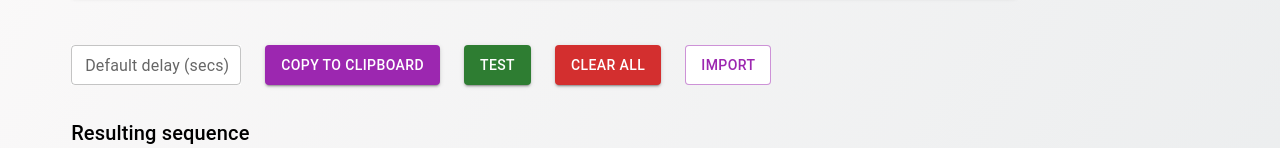
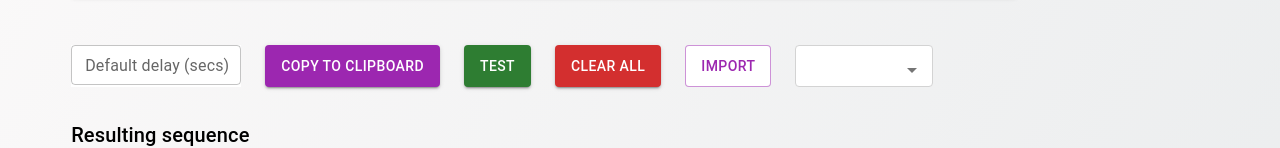
Before and after one commit to emigiusto/ts-sequence-configurator, a React (Create React App) app: page / in a window 1280 px wide. Shown: the part 601-749 px from the top of the page. Built offline with nearby package versions, Linux system fonts and the light colour scheme.

Commit message:
add select dropdown with host options

```diff
--- a/src/App.tsx
+++ b/src/App.tsx
@@ -37,6 +37,7 @@ function App() {
   const [defaultDelay, setDefaultDelay] = useState<number>(30);
   const [toastOpen, setToastOpen] = useState<boolean>(false);
   const [toastMessage, setToastMessage] = useState<string>('');
+  const [environmentPath, setEnvironmentPath] = useState<string>('https://asyncrender-eu.cludo.com');
 
   const addSequence = (newSeq: ISequenceItem) : void => {
     let newList = [];
@@ -99,7 +100,7 @@ function App() {
       delay: (defaultDelay * 1000),
     };
     fetch(
-      `${process.env.REACT_APP_SCREENSHOT_PATH}/event-sequence`,
+      `${environmentPath}/event-sequence`,
       {
         method: 'POST',
         headers: {
@@ -146,6 +147,8 @@ function App() {
         setImporterOpen={setImporterOpen}
         setToastOpen={setToastOpen}
         setToastMessage={setToastMessage}
+        setEnvironmentPath={setEnvironmentPath}
+        environmentPath={environmentPath}
       />
       <ResultContainer seqList={seqList} />
       <Tester
--- a/src/components/ButtonContainer/ButtonContainer.css
+++ b/src/components/ButtonContainer/ButtonContainer.css
@@ -6,3 +6,7 @@
 .import-button{
     background-color: white !important;
 }
+
+#domain-path-select{
+        background-color:'white' !important;
+}
--- a/src/components/ButtonContainer/ButtonContainer.tsx
+++ b/src/components/ButtonContainer/ButtonContainer.tsx
@@ -1,7 +1,8 @@
-import React from 'react';
+import React, { useEffect, useState } from 'react';
 
 // MU
-import { Box, Stack, Button, TextField } from '@mui/material';
+import { Box, Stack, Button, TextField, MenuItem, FormControl } from '@mui/material';
+import Select, { SelectChangeEvent } from '@mui/material/Select';
 
 // Custom styles
 import './ButtonContainer.css';
@@ -15,6 +16,8 @@ export interface ButtonContainerProps {
     setImporterOpen: Function
     setToastOpen: Function,
     setToastMessage: Function,
+    setEnvironmentPath: Function,
+    environmentPath: string,
 }
 
 function ButtonContainer({
@@ -22,7 +25,10 @@ function ButtonContainer({
   defaultDelay, clearAll,
   copyToClipboard, setImporterOpen,
   setToastOpen, setToastMessage,
+  setEnvironmentPath, environmentPath,
 } : ButtonContainerProps) {
+  const [domainList, setDomainList] = useState<string[]>([]);
+
   const handleTestClick = () : void => {
     testSequence();
   };
@@ -43,6 +49,10 @@ function ButtonContainer({
     copyToClipboard();
   };
 
+  const handleSelectChange = (event: SelectChangeEvent) => {
+    setEnvironmentPath(event.target.value as string);
+  };
+
   const handleChange = (e: { target: { value: string; }; }) => {
     const inputValue = parseInt(e.target.value, 10);
     if (inputValue > 90) {
@@ -52,6 +62,11 @@ function ButtonContainer({
       setDefaultDelay(inputValue);
     }
   };
+
+  useEffect(() => {
+    setDomainList(process.env.REACT_APP_SCREENSHOT_PATH
+      ? process.env.REACT_APP_SCREENSHOT_PATH.split(',') : []);
+  }, []);
 
   return (
     <div>
@@ -76,6 +91,45 @@ function ButtonContainer({
           <Button variant="contained" color="success" onClick={handleTestClick}>Test</Button>
           <Button variant="contained" color="error" onClick={handleClear}>Clear All</Button>
           <Button variant="outlined" color="secondary" onClick={handleImportClick} className="import-button">Import</Button>
+          <FormControl
+            id="domain-path-select-form"
+            sx={
+              {
+                p: 1,
+                minWidth: 120,
+                maxHeight: 40,
+                backgroundColor: 'white',
+                marginBottom: 0,
+                paddingBottom: 0,
+                border: '1px solid lightgrey',
+                borderRadius: '4px',
+              }
+            }
+            variant="standard"
+            size="medium"
+          >
+            <Select
+              labelId="domain-path-select-label"
+              id="domain-path-select"
+              value={environmentPath}
+              label="Domain Path"
+              variant="standard"
+              onChange={handleSelectChange}
+              disableUnderline
+              sx={{
+                backgroundColor: 'white',
+              }}
+            >
+              { domainList.map((domain: string, index: number) => (
+                <MenuItem
+                  value={domain}
+                  key={index.toString() && domain}
+                >
+                  {domain}
+                </MenuItem>
+              ))}
+            </Select>
+          </FormControl>
         </Stack>
       </Box>
     </div>
```
